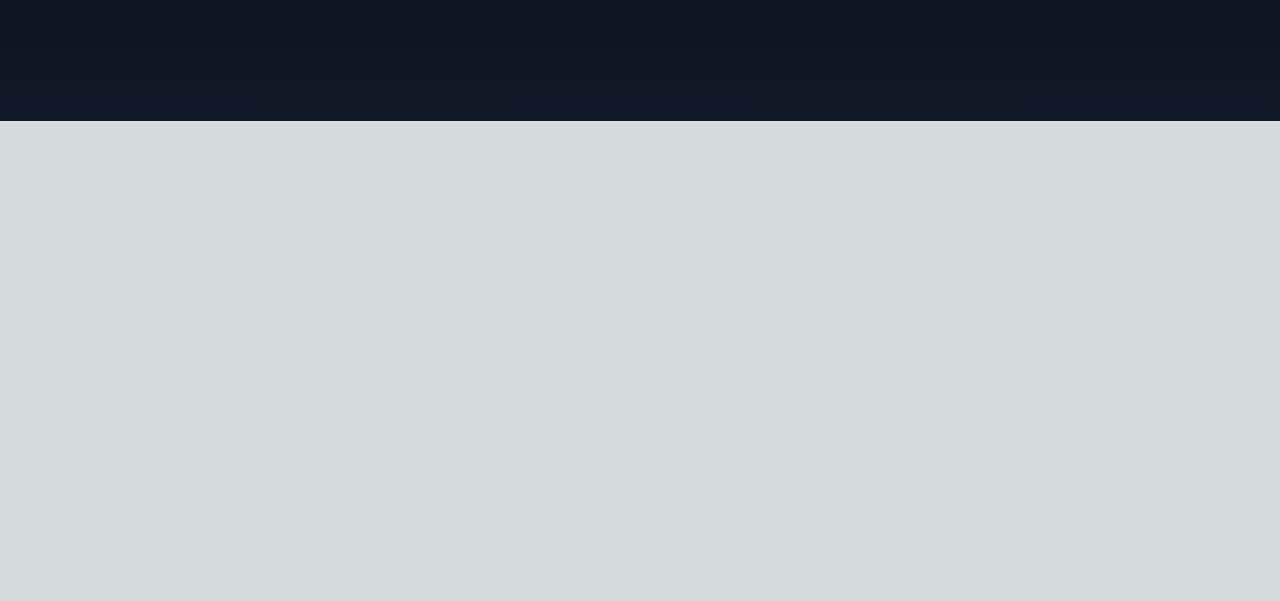
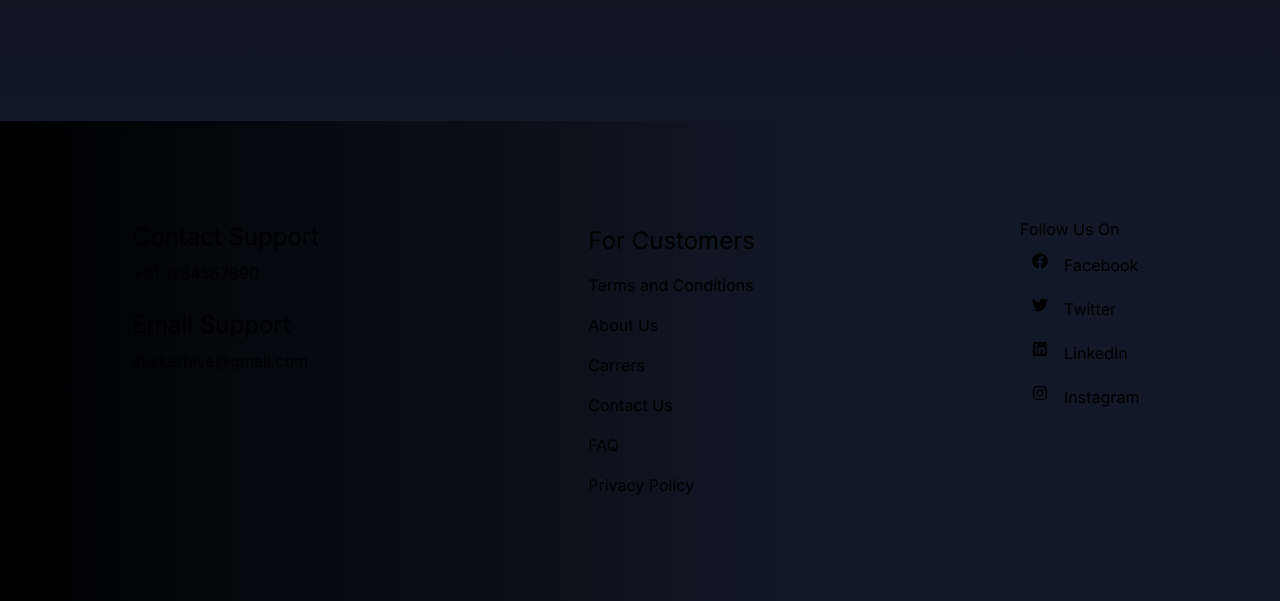
Before and after one commit to harshsawant2505/sticker-hive, a Next.js app: page / in a window 1280 px wide. Shown: the part 1394-1995 px from the top of the page. Before the commit the page ends 1515 px from the top, so only its background shows below. Built offline with nearby package versions, Linux system fonts and the light colour scheme; what tailwindcss-text-stroke would draw is missing.

Commit message:
Footer implemented

```diff
--- /dev/null
+++ b/src/app/components/Footer.tsx
@@ -0,0 +1,40 @@
+import React from 'react'
+import Link from 'next/link'
+import { FaFacebook,FaTwitter, FaLinkedin,FaInstagram } from "react-icons/fa";
+
+function Footer() {
+  return (
+
+    <div className='flex justify-center items-center h-[60vh]'>
+
+    <div className='flex justify-around w-screen '>
+        <div  className=''>
+            <p className='text-2xl p-1'>Contact Support</p>
+            <p className='p-1'>+91 1234567890</p>
+            <p className='text-2xl p-1 mt-4'>Email Support</p>
+            <p className='p-1'>stickerhive@gmail.com</p>
+        </div>
+        <div className='flex flex-col'>
+            <p className='p-2 text-bold text-2xl'>For Customers</p>
+            <p className='p-2'><Link href='/'>Terms and Conditions</Link></p>
+            <p className='p-2'><Link href='/'>About Us</Link></p>
+            <p className='p-2'><Link href='/'>Carrers</Link></p>
+            <p className='p-2'><Link href='/'>Contact Us</Link></p>
+            <p className='p-2'><Link href='/'>FAQ</Link></p>
+            <p className='p-2'><Link href='/'>Privacy Policy</Link></p>
+        </div>
+        <div className=''>
+            <p>Follow Us On</p>
+            <div className='flex gap-4 p-2 m-1 '><FaFacebook/><p><Link href="/">Facebook</Link></p></div>
+            <div className="flex gap-4 p-2 m-1 "><FaTwitter/><p><Link href="/">Twitter</Link></p></div>
+            <div className="flex gap-4 p-2 m-1 "><FaLinkedin/><p><Link href="/">LinkedIn</Link></p></div>
+            <div className="flex gap-4 p-2 m-1 "><FaInstagram/><p><Link href="/">Instagram</Link></p></div>
+
+        </div>
+    </div>
+    </div>
+
+  )
+}
+
+export default Footer
--- a/src/app/page.tsx
+++ b/src/app/page.tsx
@@ -1,13 +1,16 @@
 import Navbar from "./components/Navbar"
 import Hero from "./components/Hero";
 import Benefits from "./components/Benefits";
+import Footer from "./components/Footer";
+
+
 export default function Home() {
   return (
-    <div className="bg-custom-gradient  ">
+    <div className="bg-custom-gradient overflow-hidden ">
         <Navbar/>
         <Hero />
         <Benefits />
-
+        <Footer/>
       </div>
   );
 }
```
Also changed, not shown: public/assets/image.png (added).
